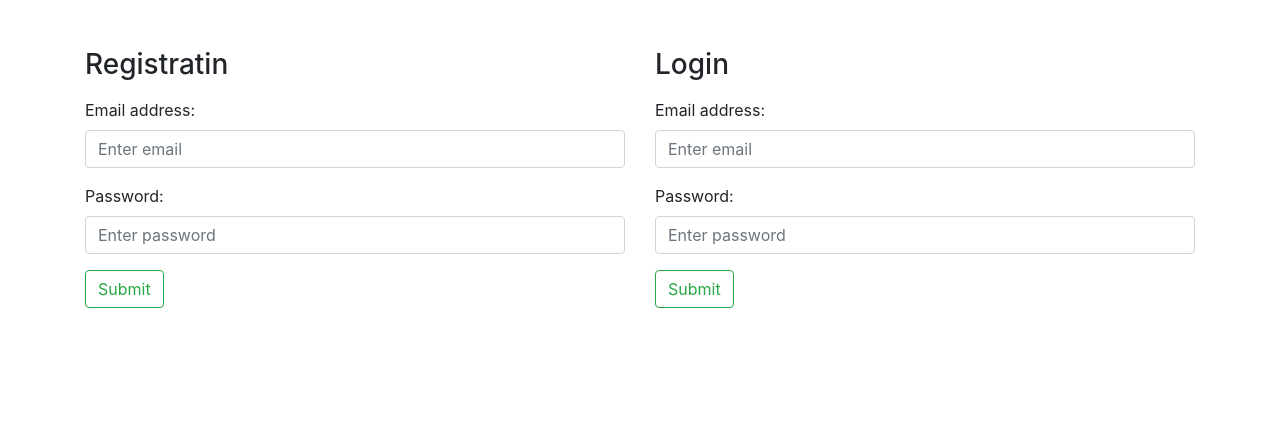
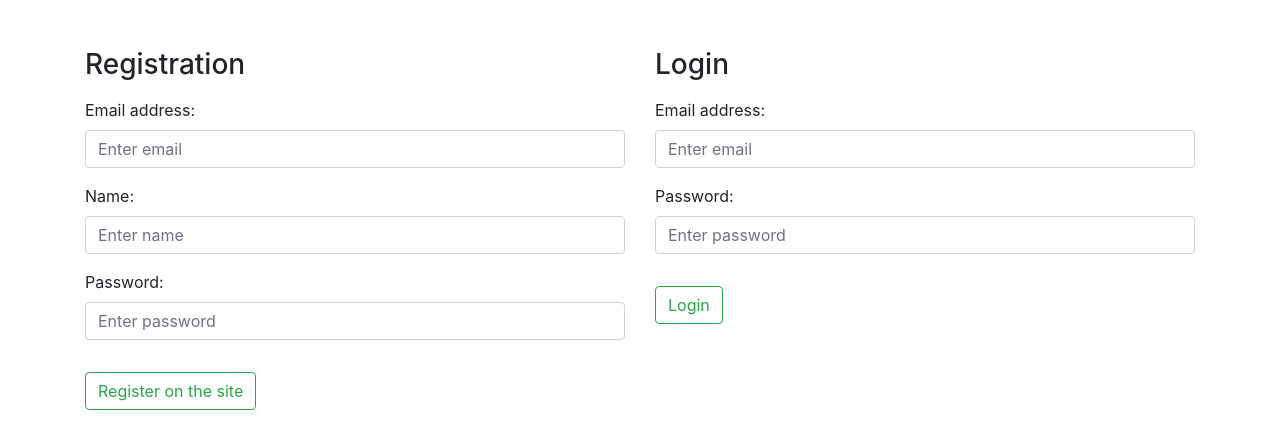
Before and after one commit to Arkadi23/gitTest, a plain HTML site: page all/regForm/index.html in a window 1280 px wide. Drawn offline with nearby package versions, Linux system fonts and the light colour scheme.

Commit message:
added validetion functions for reg and login forms

```diff
--- a/all/regForm/index.html
+++ b/all/regForm/index.html
@@ -6,38 +6,42 @@
     <meta name="viewport" content="width=device-width, initial-scale=1.0">
     <link rel="stylesheet" href="https://stackpath.bootstrapcdn.com/bootstrap/4.5.0/css/bootstrap.min.css"
         integrity="sha384-9aIt2nRpC12Uk9gS9baDl411NQApFmC26EwAOH8WgZl5MYYxFfc+NcPb1dKGj7Sk" crossorigin="anonymous">
-    <title>Document</title>
+    <title>Registration</title>
 </head>
 
 <body>
     <div class="container mt-5">
         <div class="row">
             <div class="col-md-6 col-sm-12">
-                <h3 class="mb-3">Registratin</h3>
-                <form action="">
+                <h3 class="mb-3">Registration</h3>
+                <form action="" class="mb-4" id="regForm">
                     <div class="form-group">
                         <label for="email">Email address:</label>
                         <input type="email" class="form-control" placeholder="Enter email" id="email">
                     </div>
                     <div class="form-group">
-                        <label for="pwd">Password:</label>
-                        <input type="password" class="form-control" placeholder="Enter password" id="pwd">
-                    </div>
-                    <button type="submit" class="btn btn-outline-success">Submit</button>
-                </form>
-            </div>
-            <div class="col-md-6 col-sm-12">
-                <h3 class="mb-3">Login</h3>
-                <form action="">
-                    <div class="form-group">
-                        <label for="email">Email address:</label>
-                        <input type="email" class="form-control" placeholder="Enter email" id="email">
+                        <label for="name">Name:</label>
+                        <input type="text" class="form-control" placeholder="Enter name" id="name">
                     </div>
                     <div class="form-group">
                         <label for="pwd">Password:</label>
                         <input type="password" class="form-control" placeholder="Enter password" id="pwd">
                     </div>
-                    <button type="submit" class="btn btn-outline-success">Submit</button>
+                    <button type="submit" class="btn btn-outline-success mt-3">Register on the site</button>
+                </form>
+            </div>
+            <div class="col-md-6 col-sm-12">
+                <h3 class="mb-3">Login</h3>
+                <form action="" id="logForm">
+                    <div class="form-group">
+                        <label for="logEmail">Email address:</label>
+                        <input type="email" class="form-control" placeholder="Enter email" id="logEmail">
+                    </div>
+                    <div class="form-group">
+                        <label for="logPwd">Password:</label>
+                        <input type="password" class="form-control" placeholder="Enter password" id="logPwd">
+                    </div>
+                    <button type="submit" class="btn btn-outline-success mt-3">Login</button>
                 </form>
             </div>
         </div>
--- a/all/regForm/main.js
+++ b/all/regForm/main.js
@@ -1 +1,30 @@
-console.log('a');
+/*
+    *Forms submit and validation for inputs
+*/
+let getDomELem = (id) => {
+    return document.querySelector(id);
+}
+
+// let checkValue = () => { }
+
+let validation = () => {
+    let email = getDomELem('#email').value;
+    let name = getDomELem('#name').value;
+    let pwd = getDomELem('#pwd').value;
+    if (email.length < 2 || name.length < 2 || pwd.length < 2) {
+        console.log('error');
+        return;
+    }
+    console.log('Ok');
+}
+
+
+getDomELem('#regForm').onsubmit = (event) => {
+    event.preventDefault();
+    validation();
+}
+
+getDomELem('#logForm').onsubmit = (event) => {
+    event.preventDefault();
+    console.log('a');
+}
```
